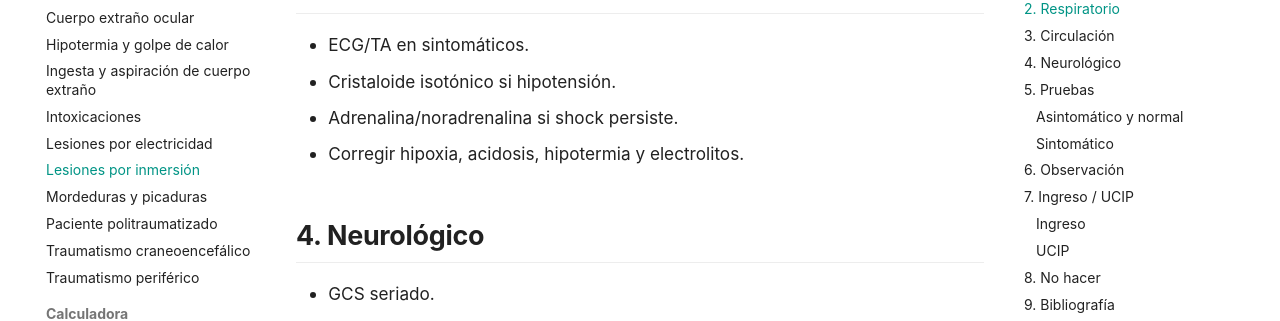
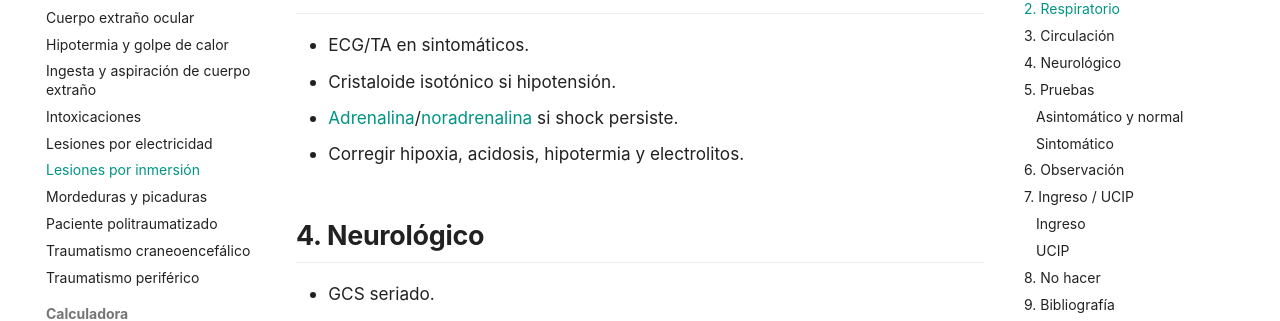
Before and after one commit to gonzaloares/urgencias-pediatricas, an MkDocs documentation site: the page built from docs/trauma/lesiones-inmersion.md, in a window 1280 px wide and 900 px high, scrolled down 1288 px. Shown: the part 153-474 px from the top of the window. Built offline with MkDocs 1.6.1 and Material for MkDocs 9.7.7, drawn with Linux system fonts in a browser that asks for light colours.

Commit message:
feat: integrar enlaces contextuales en navegación, PWA y test sintáctico

```diff
--- a/mkdocs.yml
+++ b/mkdocs.yml
@@ -156,6 +156,7 @@ extra_css:
 extra_javascript:
   - javascripts/dose-calculator.js
   - javascripts/infusion-calculator.js
+  - javascripts/protocol-dose-links.js
   - javascripts/external-links.js
   - javascripts/pwa.js
 
```
